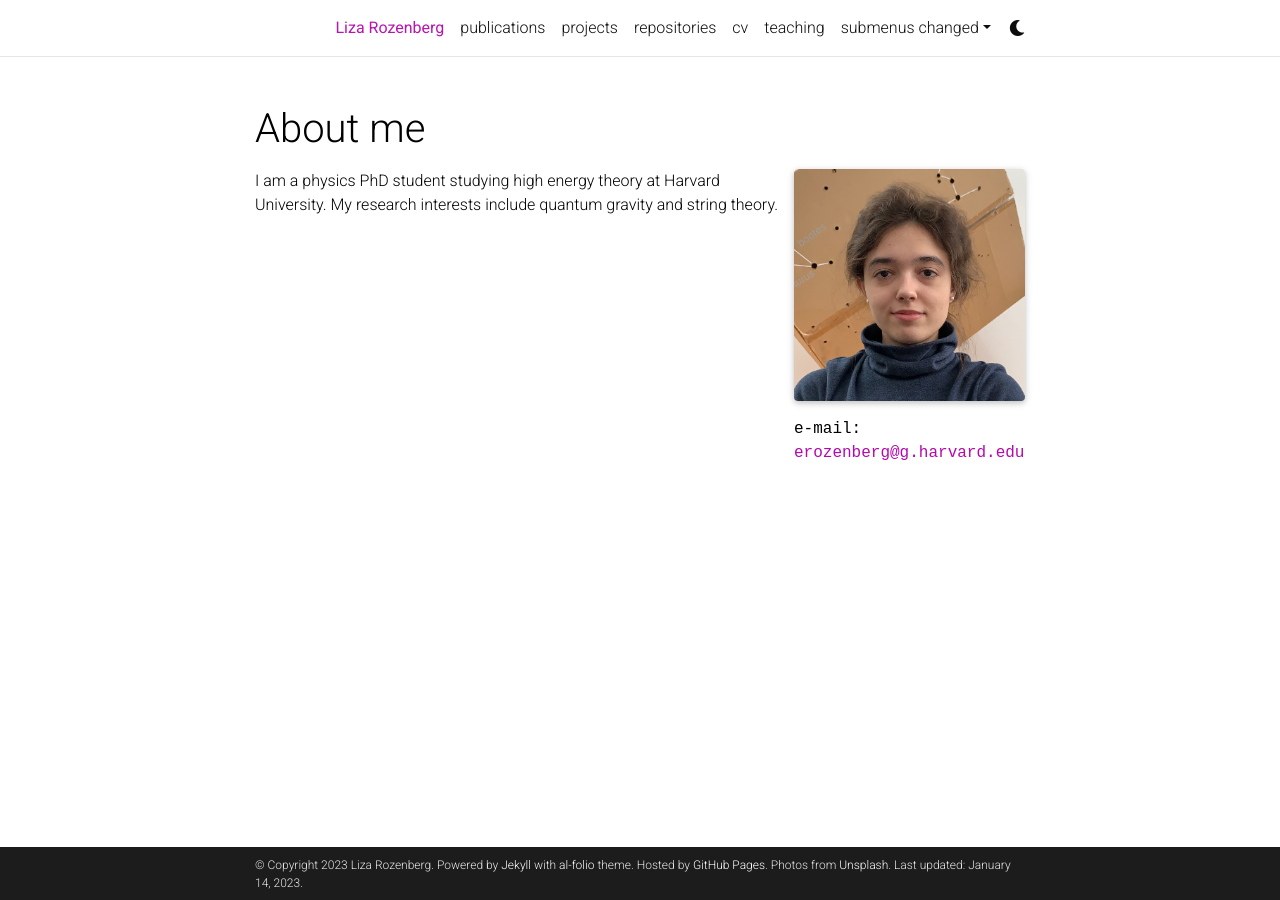
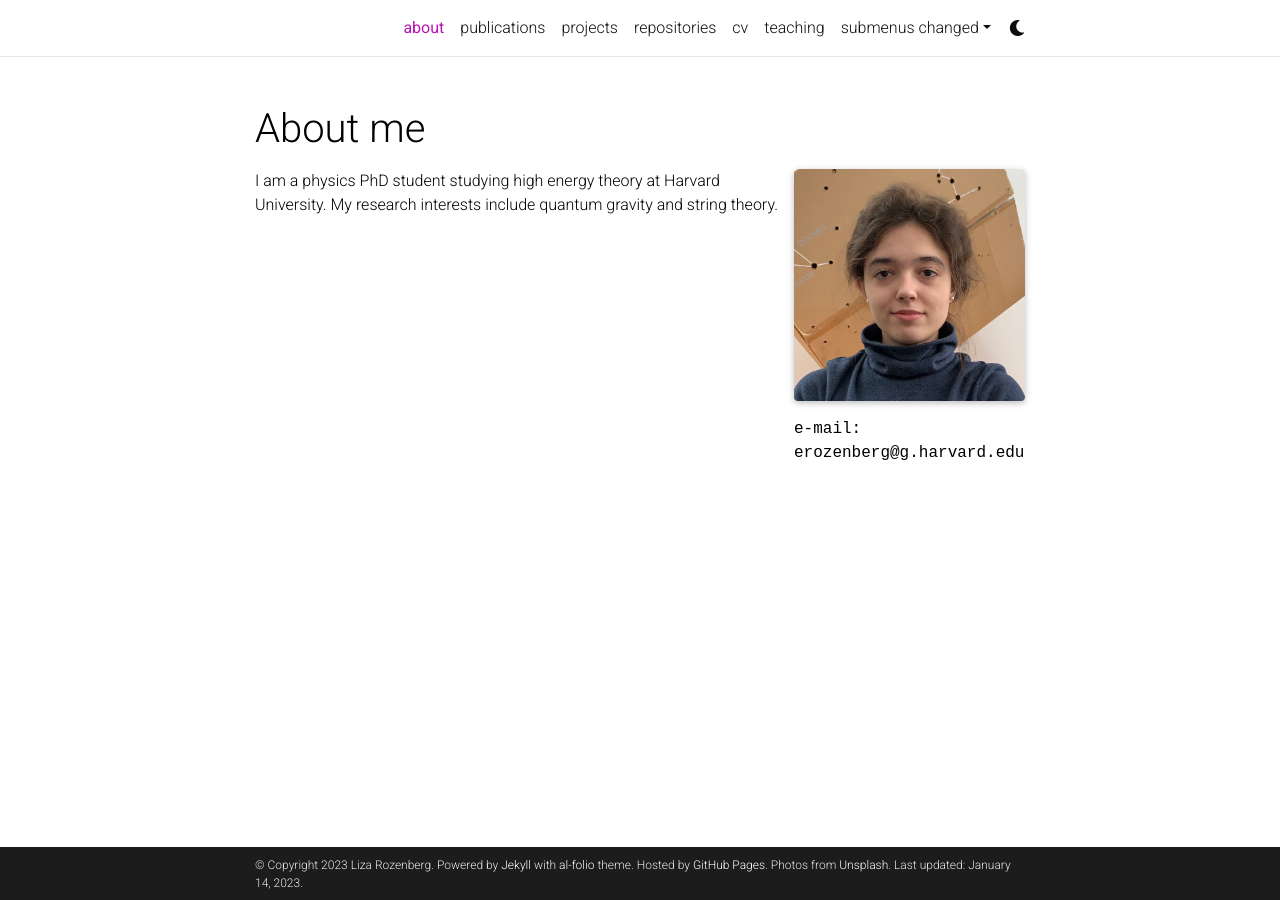
Before and after one commit to acequark/acequark.github.io, a Jekyll site: the page built from _pages/about.md, in a window 1280 px wide. Built offline with Jekyll 4.4.1, drawn with Linux system fonts in a browser that asks for light colours; full-size pictures stand in for the smaller copies a plugin makes; comment, search, counter and statistics services are not loaded; a style sheet for code colours, icons or effects is not loaded.

Commit message:
Update about.md

```diff
--- a/_pages/about.md
+++ b/_pages/about.md
@@ -1,6 +1,6 @@
 ---
 layout: about
-title: Liza Rozenberg
+title: about
 permalink: /
 subtitle:
 
@@ -9,7 +9,7 @@ profile:
   image: prof_pic.jpg
   image_circular: false # crops the image to make it circular
   address: >
-    <p>e-mail: <a href='#'>erozenberg@g.harvard.edu</a> </p>
+    <p>e-mail: erozenberg@g.harvard.edu </p>
 
 news: false  # includes a list of news items
 selected_papers: false # includes a list of papers marked as "selected={true}"
```
